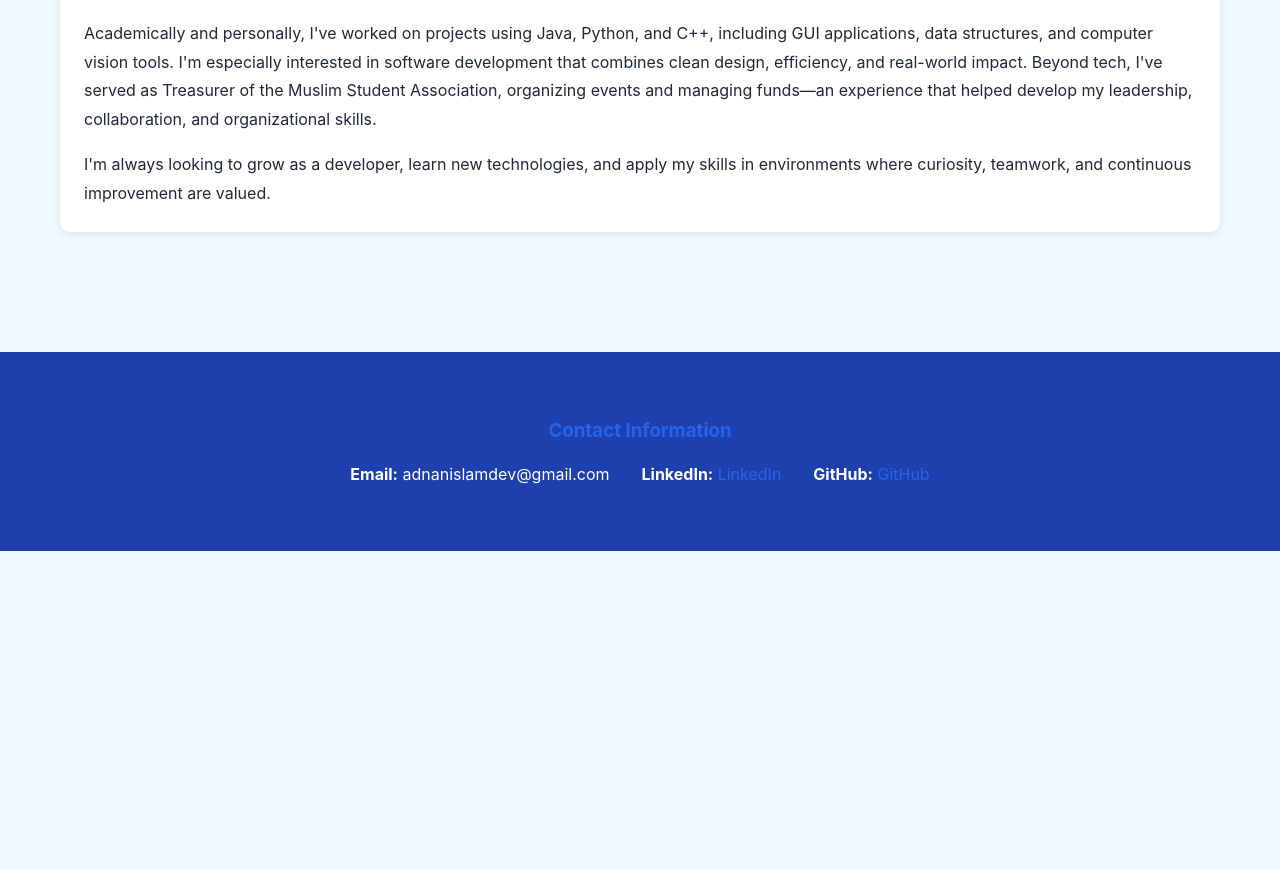
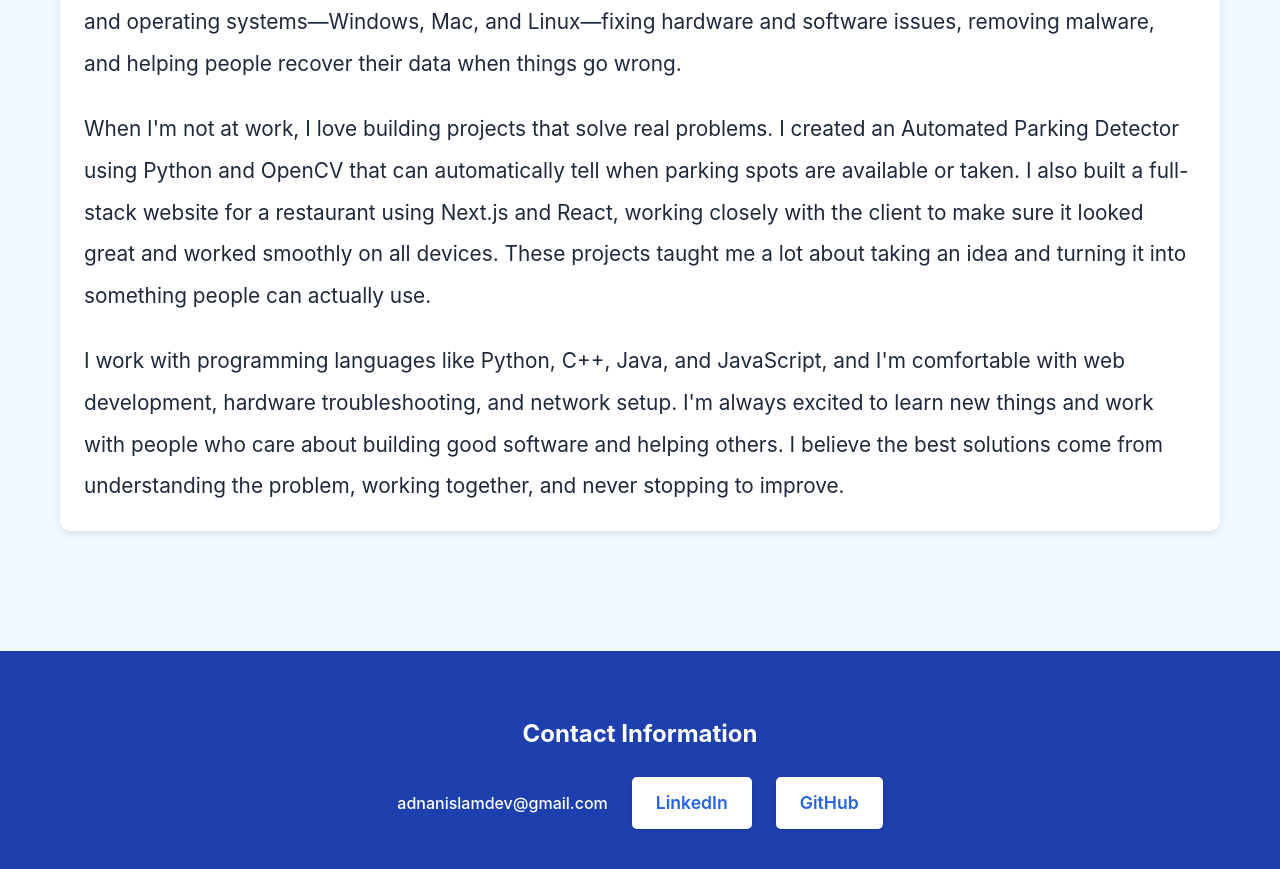
Before and after one commit to adnanislamdev/Portfoliov2, a Next.js app: page / in a window 1280 px wide. Shown: the part 781-1650 px from the top of the page. Before the commit the page ends 1332 px from the top, so only its background shows below. Built offline with nearby package versions, Linux system fonts and the light colour scheme.

Commit message:
Modifying home screen and layout preference/sizing

```diff
--- a/components/Layout.js
+++ b/components/Layout.js
@@ -27,23 +27,74 @@ export default function Layout({ children }) {
       <footer>
         <div className="container">
           <div style={{ textAlign: 'center', padding: '2rem 0' }}>
-            <h3 style={{ color: 'var(--primary-blue)', marginBottom: '1rem' }}>Contact Information</h3>
-            <div style={{ display: 'flex', justifyContent: 'center', gap: '2rem', flexWrap: 'wrap' }}>
-              <p style={{ margin: 0 }}>
-                <strong>Email:</strong> adnanislamdev@gmail.com
-              </p>
-              <p style={{ margin: 0 }}>
-                <strong>LinkedIn:</strong>{' '}
-                <a href="https://linkedin.com/in/a-dnanislam/" target="_blank" rel="noopener noreferrer" style={{ color: 'var(--primary-blue)' }}>
-                  LinkedIn
+            <h3 style={{ color: 'var(--primary-white)', marginBottom: '1.5rem', fontSize: '1.5rem' }}>Contact Information</h3>
+            <div style={{ display: 'flex', justifyContent: 'center', gap: '1.5rem', flexWrap: 'wrap', alignItems: 'center' }}>
+              <div style={{ fontSize: '1.1rem', fontWeight: '500' }}>
+                <a
+                  href="mailto:adnanislamdev@gmail.com"
+                  style={{
+                    color: 'var(--primary-white)',
+                    textDecoration: 'none',
+                    fontSize: '1rem'
+                  }}
+                >
+                  adnanislamdev@gmail.com
                 </a>
-              </p>
-              <p style={{ margin: 0 }}>
-                <strong>GitHub:</strong>{' '}
-                <a href="https://github.com/adnanislamdev" target="_blank" rel="noopener noreferrer" style={{ color: 'var(--primary-blue)' }}>
-                  GitHub
-                </a>
-              </p>
+              </div>
+              <a
+                href="https://linkedin.com/in/a-dnanislam/"
+                target="_blank"
+                rel="noopener noreferrer"
+                style={{
+                  backgroundColor: 'white',
+                  color: 'var(--primary-blue)',
+                  padding: '0.75rem 1.5rem',
+                  borderRadius: '5px',
+                  textDecoration: 'none',
+                  fontWeight: '600',
+                  fontSize: '1.1rem',
+                  boxShadow: '0 2px 4px rgba(0, 0, 0, 0.1)',
+                  transition: 'transform 0.2s, box-shadow 0.2s',
+                  display: 'inline-block'
+                }}
+                onMouseEnter={(e) => {
+                  e.currentTarget.style.transform = 'translateY(-2px)';
+                  e.currentTarget.style.boxShadow = '0 4px 8px rgba(0, 0, 0, 0.15)';
+                }}
+                onMouseLeave={(e) => {
+                  e.currentTarget.style.transform = 'translateY(0)';
+                  e.currentTarget.style.boxShadow = '0 2px 4px rgba(0, 0, 0, 0.1)';
+                }}
+              >
+                LinkedIn
+              </a>
+              <a
+                href="https://github.com/adnanislamdev"
+                target="_blank"
+                rel="noopener noreferrer"
+                style={{
+                  backgroundColor: 'white',
+                  color: 'var(--primary-blue)',
+                  padding: '0.75rem 1.5rem',
+                  borderRadius: '5px',
+                  textDecoration: 'none',
+                  fontWeight: '600',
+                  fontSize: '1.1rem',
+                  boxShadow: '0 2px 4px rgba(0, 0, 0, 0.1)',
+                  transition: 'transform 0.2s, box-shadow 0.2s',
+                  display: 'inline-block'
+                }}
+                onMouseEnter={(e) => {
+                  e.currentTarget.style.transform = 'translateY(-2px)';
+                  e.currentTarget.style.boxShadow = '0 4px 8px rgba(0, 0, 0, 0.15)';
+                }}
+                onMouseLeave={(e) => {
+                  e.currentTarget.style.transform = 'translateY(0)';
+                  e.currentTarget.style.boxShadow = '0 2px 4px rgba(0, 0, 0, 0.1)';
+                }}
+              >
+                GitHub
+              </a>
             </div>
           </div>
         </div>
--- a/pages/index.js
+++ b/pages/index.js
@@ -29,24 +29,21 @@ export default function Home() {
             </div>
             <h1 className="page-title">Adnan Islam's Portfolio</h1>
             <p style={{ fontSize: '1.2rem', textAlign: 'center', color: 'var(--text-light)', marginBottom: '3rem' }}>
-              Full Stack Developer | Problem Solver | Creative Thinker
+              Full Stack Developer | Sofware Engineer | IT Technician
             </p>
           </section>
 
           <section className="about">
             <div className="card">
-              <h2 style={{ color: 'var(--primary-blue)', marginBottom: '1rem' }}>About Me</h2>
-              <p style={{ marginBottom: '1rem', lineHeight: '1.8' }}>
-                I'm a Computer Science undergraduate at CUNY Lehman College, graduating in December 2025, with a strong interest in software engineering and problem-solving through technology. I enjoy building practical, user-focused solutions and have experience working across programming, technical support, and customer-facing environments.
+              <h2 style={{ color: 'var(--primary-blue)', marginBottom: '1.5rem', fontSize: '2rem' }}>About Me</h2>
+              <p style={{ marginBottom: '1.5rem', lineHeight: '2', fontSize: '1.3rem', color: 'var(--text-dark)' }}>
+                I'm a Computer Science undergraduate at CUNY Lehman College, graduating in December 2025, with a passion for software engineering and technology solutions. Currently, I work as a Geek Squad Senior at Best Buy, where I lead a team of agents and help improve how we serve customers. I've been working in technical support for over three years, and I really enjoy helping people solve their technology problems. I work with all kinds of devices and operating systems—Windows, Mac, and Linux—fixing hardware and software issues, removing malware, and helping people recover their data when things go wrong.
               </p>
-              <p style={{ marginBottom: '1rem', lineHeight: '1.8' }}>
-                Currently, I work as a Geek Squad Consultation Agent at Best Buy, where I troubleshoot hardware and software issues, communicate technical concepts clearly to non-technical users, and provide reliable, detail-oriented support under pressure. I'm also Apple Certified, which has strengthened my understanding of device ecosystems and repair workflows.
+              <p style={{ marginBottom: '1.5rem', lineHeight: '2', fontSize: '1.3rem', color: 'var(--text-dark)' }}>
+                When I'm not at work, I love building projects that solve real problems. I created an Automated Parking Detector using Python and OpenCV that can automatically tell when parking spots are available or taken. I also built a full-stack website for a restaurant using Next.js and React, working closely with the client to make sure it looked great and worked smoothly on all devices. These projects taught me a lot about taking an idea and turning it into something people can actually use.
               </p>
-              <p style={{ marginBottom: '1rem', lineHeight: '1.8' }}>
-                Academically and personally, I've worked on projects using Java, Python, and C++, including GUI applications, data structures, and computer vision tools. I'm especially interested in software development that combines clean design, efficiency, and real-world impact. Beyond tech, I've served as Treasurer of the Muslim Student Association, organizing events and managing funds—an experience that helped develop my leadership, collaboration, and organizational skills.
-              </p>
-              <p style={{ lineHeight: '1.8' }}>
-                I'm always looking to grow as a developer, learn new technologies, and apply my skills in environments where curiosity, teamwork, and continuous improvement are valued.
+              <p style={{ lineHeight: '2', fontSize: '1.3rem', color: 'var(--text-dark)' }}>
+                I work with programming languages like Python, C++, Java, and JavaScript, and I'm comfortable with web development, hardware troubleshooting, and network setup. I'm always excited to learn new things and work with people who care about building good software and helping others. I believe the best solutions come from understanding the problem, working together, and never stopping to improve.
               </p>
             </div>
           </section>
```
